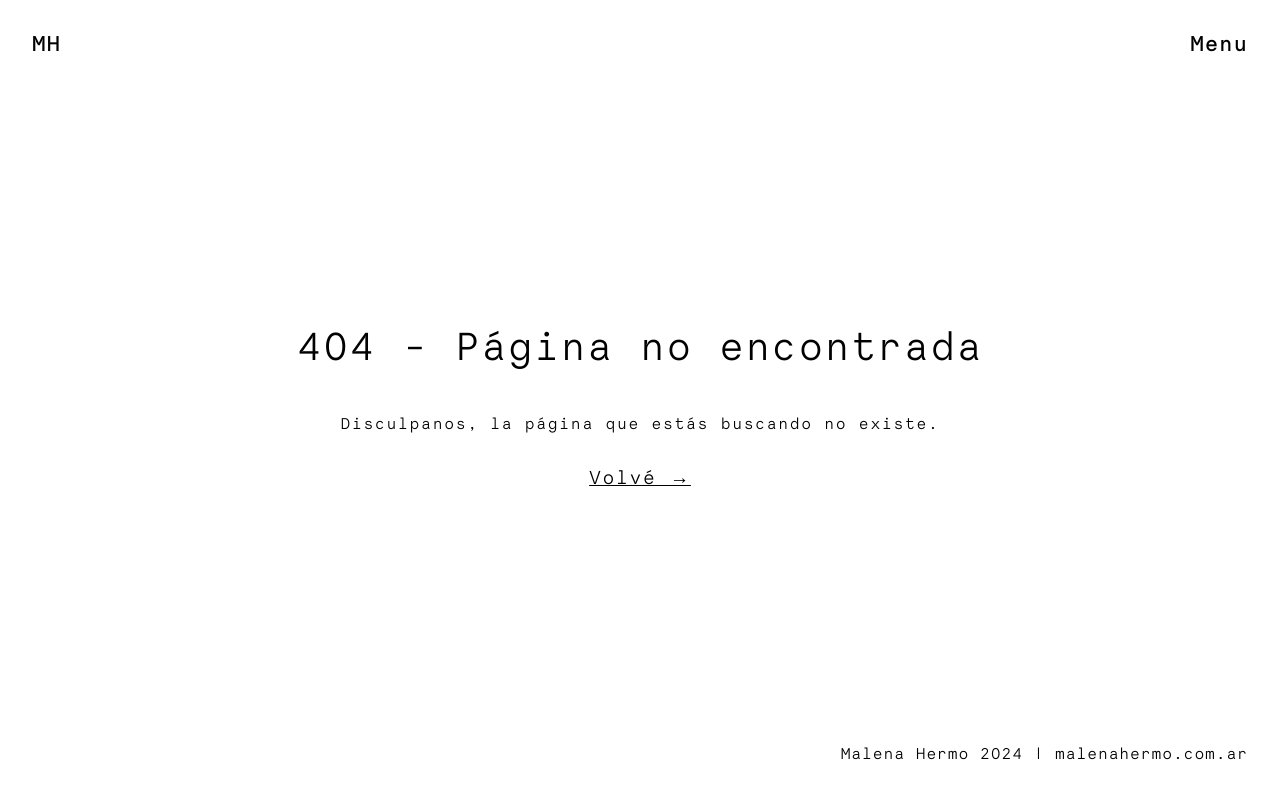
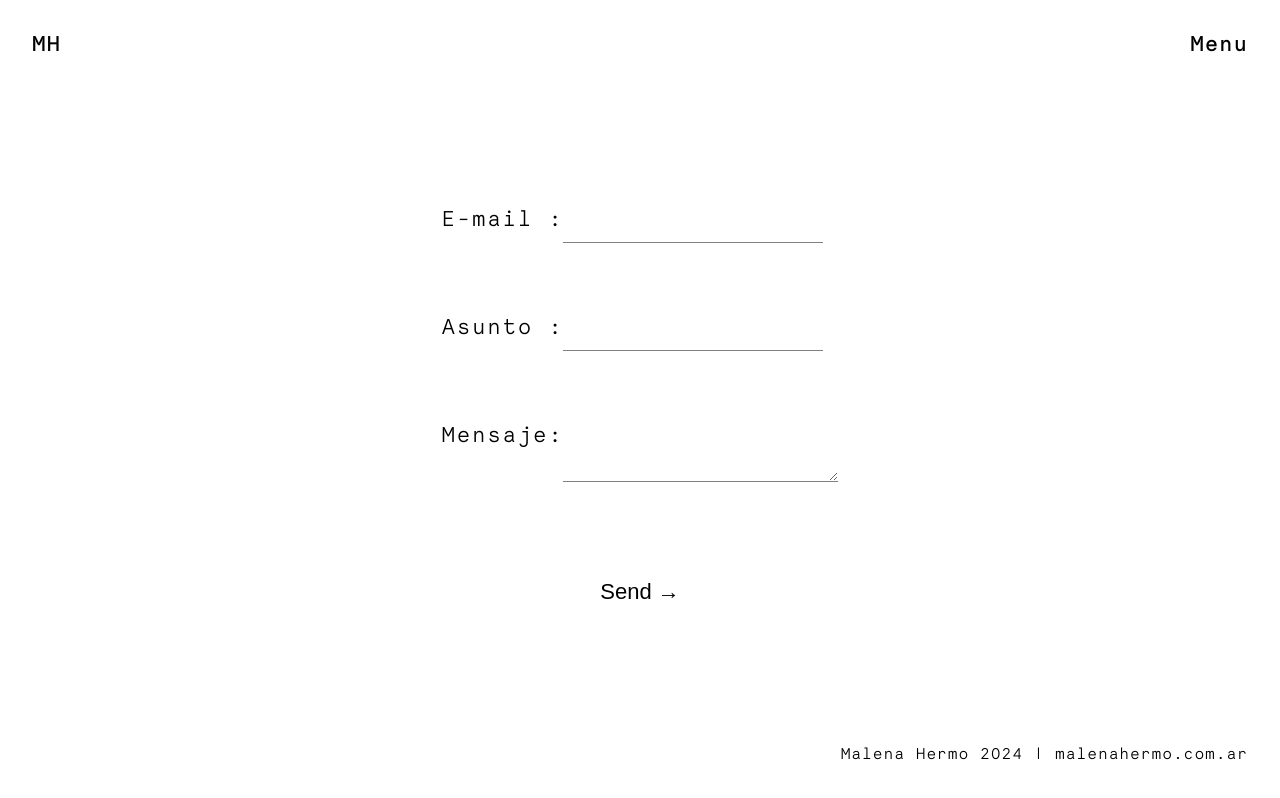
Before and after one commit to federicohermo/malena-hermo, a React (Create React App) app: page /contacto in a window 1280 px wide. Before the commit this address had no page. Built offline with nearby package versions, Linux system fonts and the light colour scheme.

Commit message:
contact - croquis - internships

```diff
--- a/src/Acceses.tsx
+++ b/src/Acceses.tsx
@@ -6,8 +6,11 @@ import ProjectPage from './pages/ProjectPage'; // New page for individual projec
 import WritingPage from './pages/WritingPage'; // New page for individual writing
 import NotFound from './components/NotFound';
 import Projects from "./pages/Projects";
-import Writings from "./pages/Writings"
+import Writings from "./pages/Writings";
+import Drawings from "./pages/Drawings";
+import Internships from "./pages/Internships";
 import "./styles/App.css";
+import Contact from "./pages/Contact";
 
 
 export function ApplicationAccessRoutes(){
@@ -21,6 +24,9 @@ export function ApplicationAccessRoutes(){
                     <Route path="/escritos" element={<Writings />}>
                         <Route path=":title" element={<WritingPage />} />
                     </Route>
+                    <Route path="/contacto" element={<Contact />}/>
+                    <Route path="/croquis" element={<Drawings />} />
+                    <Route path="/pasantías" element={<Internships />} />
                     <Route path="*" element={<NotFound route=""/>} />
                 </Routes>
         )
--- /dev/null
+++ b/src/components/EmailForm.tsx
@@ -0,0 +1,105 @@
+// src/components/EmailForm.tsx
+import React, { useState } from 'react';
+import '../styles/EmailForm.css'
+
+// Define the email form data type
+interface EmailData {
+  sender: string;
+  subject: string;
+  message: string;
+}
+
+const EmailForm: React.FC = () => {
+  // State to handle form input with typed EmailData
+  const [emailData, setEmailData] = useState<EmailData>({
+    sender: '',
+    subject: '',
+    message: ''
+  });
+
+  const [responseMessage, setResponseMessage] = useState<string>('');
+
+  // Handle form input changes
+  const handleChange = (e: React.ChangeEvent<HTMLInputElement | HTMLTextAreaElement>) => {
+    const { name, value } = e.target;
+    setEmailData((prevData) => ({
+      ...prevData,
+      [name]: value
+    }));
+  };
+
+  // Handle form submission
+  const handleSubmit = async (e: React.FormEvent<HTMLFormElement>) => {
+    e.preventDefault();
+
+    // Make a POST request to the FastAPI backend
+    try {
+      const response = await fetch('http://127.0.0.1:8000/send-email/', {
+        method: 'POST',
+        headers: {
+          'Content-Type': 'application/json'
+        },
+        body: JSON.stringify(emailData) // Send email data as JSON
+      });
+
+      if (response.ok) {
+        const data = await response.json();
+        setResponseMessage('Email sent successfully!');
+      } else {
+        const errorData = await response.json();
+        setResponseMessage(`Error: ${errorData.detail}`);
+      }
+    } catch (error) {
+      setResponseMessage('An error occurred while sending the email.');
+    }
+  };
+
+  return (
+    <div className='email-form'>
+      <form onSubmit={handleSubmit}>
+        <div className='form-elements'>
+            <div className='form-element'>
+                <label htmlFor="sender">E-mail   :</label>
+                <input
+                    type="email"
+                    id="sender"
+                    name="sender"
+                    value={emailData.sender}
+                    onChange={handleChange}
+                    required
+                />
+            </div>
+
+            <div className='form-element'>
+                <label htmlFor="subject">Asunto :</label>
+                <input
+                    type="text"
+                    id="subject"
+                    name="subject"
+                    value={emailData.subject}
+                    onChange={handleChange}
+                    required
+                />
+            </div>
+
+            <div className='form-element'>
+                <label htmlFor="message">Mensaje:</label>
+                <textarea
+                    id="message"
+                    name="message"
+                    value={emailData.message}
+                    onChange={handleChange}
+                    required
+                />
+            </div>
+        </div>
+
+        <button type="submit">Send →</button>
+      </form>
+
+      {responseMessage && <p>{responseMessage}</p>}
+    </div>
+  );
+};
+
+export default EmailForm;
--- a/src/components/Menu.tsx
+++ b/src/components/Menu.tsx
@@ -13,6 +13,7 @@ const Menu: React.FC<MenuProps> = ({ isOpen }) => {
           <ul className='main'>
             <li><a href="/proyectos">Proyectos</a></li>
             <li><a href="/escritos">Escritos</a></li>
+            <li><a href="/dibujos">Dibujos</a></li>
             <li><a href="/contacto">Contacto</a></li>
           </ul>
           <ul className='networks'>
--- a/src/components/Navigation.tsx
+++ b/src/components/Navigation.tsx
@@ -4,8 +4,8 @@ import '../styles/Navigation.css';
 
 // Defining an array of category strings
 const categories: string[] = [
-  "Proyectos", "Prácticas", "Exhibiciones", "Escritos",
-  "Dibujos", "Sustentabilidad", "Interiores",
+  "Proyectos", "Pasantías", "Exhibiciones", "Escritos",
+  "Croquis", "Sustentabilidad", "Interiores",
   "Objetos", "Espacios Artísticos", "Cultural", "Pasantías", "..."
 ];
 
--- a/src/data/Data.json
+++ b/src/data/Data.json
@@ -5,7 +5,7 @@
         "description": "Arquitectura I",
         "miniature": "https://mir-s3-cdn-cf.behance.net/project_modules/max_3840/67f556110272519.5fe8f3d6695f1.jpg",
         "content": [],
-        "tags": [],
+        "tags": ["croquis"],
         "year": "2020",
         "route": "proyectos"
     },
@@ -15,7 +15,7 @@
         "description": "Morfología I",
         "miniature": "https://mir-s3-cdn-cf.behance.net/project_modules/max_3840/1d59fa110272961.5fe8f714e5d65.jpg",
         "content": [],
-        "tags": [],
+        "tags": ["croquis"],
         "year": "2020",
         "route": "proyectos"
     },
@@ -25,7 +25,7 @@
         "description": "Arquitectura I",
         "miniature": "https://mir-s3-cdn-cf.behance.net/project_modules/1400/6aecf0110273123.5fe8f875ea3b7.gif",
         "content": [],
-        "tags": [],
+        "tags": ["croquis"],
         "year": "2020",
         "route": "proyectos"
     },
@@ -35,7 +35,7 @@
         "description": "Arquitectura I",
         "miniature": "https://mir-s3-cdn-cf.behance.net/project_modules/max_3840/618e51110273333.5fe8fa1dc89fe.jpg",
         "content": [],
-        "tags": [],
+        "tags": ["croquis"],
         "year": "2020",
         "route": "proyectos"
     },
@@ -45,7 +45,7 @@
         "description": "2020",
         "miniature": "https://mir-s3-cdn-cf.behance.net/project_modules/max_3840/cc2217110273605.5fe8fbf5411ca.jpg",
         "content": [],
-        "tags": [],
+        "tags": ["croquis"],
         "year": "2020",
         "route": "proyectos"
     },
@@ -75,7 +75,7 @@
         "description": "Morfología II",
         "miniature": "https://mir-s3-cdn-cf.behance.net/project_modules/max_3840/043353172776541.64851ccaa6683.jpg",
         "content": [],
-        "tags": [],
+        "tags": ["croquis"],
         "year": "2023",
         "route": "proyectos"
     },
@@ -85,7 +85,7 @@
         "description": "Pasantía de Investigación LINA",
         "miniature": "https://mir-s3-cdn-cf.behance.net/project_modules/max_3840/08c34e172776521.64851c8d663e4.jpg",
         "content": [],
-        "tags": [],
+        "tags": ["pasantía"],
         "year": "2023",
         "route": "proyectos"
     },
--- a/src/pages/Contact.tsx
+++ b/src/pages/Contact.tsx
@@ -0,0 +1,13 @@
+import React from 'react';
+import EmailForm from '../components/EmailForm';
+
+
+const Contact: React.FC = () => {
+    return (
+        <div className="contacts">
+            <EmailForm />
+        </div>
+    );
+};
+
+export default Contact;
--- /dev/null
+++ b/src/pages/Drawings.tsx
@@ -0,0 +1,17 @@
+import React from 'react';
+import Grid from "../components/Grid";
+import data from "../data/Data.json"
+
+
+const Drawings: React.FC = () => {
+    // Example data for the grid
+    const drawings = data.filter(item => item.tags.includes("croquis"));
+
+    return (
+        <div className="drawings">
+            <Grid data={drawings} isHome={false} />
+        </div>
+    );
+};
+
+export default Drawings;
--- /dev/null
+++ b/src/pages/Internships.tsx
@@ -0,0 +1,17 @@
+import React from 'react';
+import Grid from "../components/Grid";
+import data from "../data/Data.json"
+
+
+const Internships: React.FC = () => {
+    // Example data for the grid
+    const internships = data.filter(item => item.tags.includes("pasantía"));
+
+    return (
+        <div className="internships">
+            <Grid data={internships} isHome={false} />
+        </div>
+    );
+};
+
+export default Internships;
--- a/src/pages/Projects.tsx
+++ b/src/pages/Projects.tsx
@@ -14,7 +14,7 @@ const Projects: React.FC = () => {
             {title !== undefined ?
             <Outlet />
             :
-            <Grid data={projects}/> }
+            <Grid data={projects} isHome={false} /> }
         </div>
     );
 };
--- a/src/styles/App.css
+++ b/src/styles/App.css
@@ -48,3 +48,10 @@
       text-align: center;
   }
 }
+
+.contacts {
+  display: flex;
+  align-items: center;
+  justify-content: center;
+  min-height: calc(100vh - 176px);
+}
--- /dev/null
+++ b/src/styles/EmailForm.css
@@ -0,0 +1,47 @@
+.email-form form {
+    display: flex;
+    flex-direction: column;
+    align-items: center;
+    gap: 4rem;
+}
+
+.email-form form div label {
+    font-size: var(--l-font-size);
+}
+
+.email-form form div input,
+.email-form form div textarea {
+    padding: 10px;
+    font-size: var(--m-font-size);
+    outline: none;
+    border: none;
+    border-bottom: 1px solid gray;
+    font-family: var(--geometric-regular);
+}
+
+.email-form form button {
+    border: none;
+    background: none;
+    font-size: var(--l-font-size);
+    cursor: pointer;
+    width: fit-content;
+    margin-top: 2rem;
+    transition: all 0.1s ease-in-out;
+}
+
+.email-form form button:hover {
+    text-decoration: underline;
+}
+
+.form-elements {
+    display: flex;
+    flex-direction: column;
+    align-items: start;
+    gap: 4rem;
+}
+
+.form-element {
+    display: flex;
+    flex-direction: row;
+    align-items: baseline;
+}
--- a/src/styles/SearchBar.css
+++ b/src/styles/SearchBar.css
@@ -29,3 +29,9 @@
 .search-bar input:focus {
     font-family: var(--geometric-regular);
 }
+
+@media (max-width: 500px) {
+    .search-bar input {
+        font-size: var(--xs-font-size);
+    }
+}
```
Also changed, not shown: 1 other file (tests, documents, lock files or other folders).
